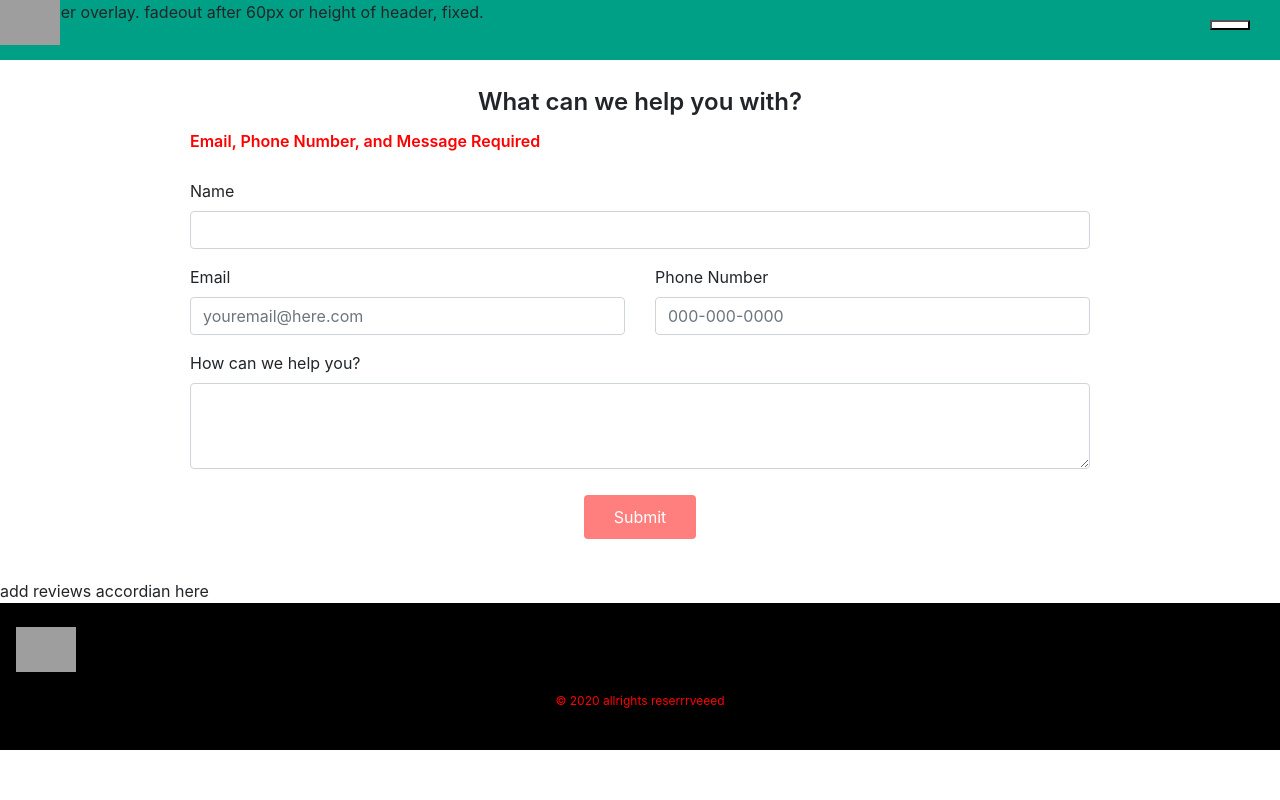
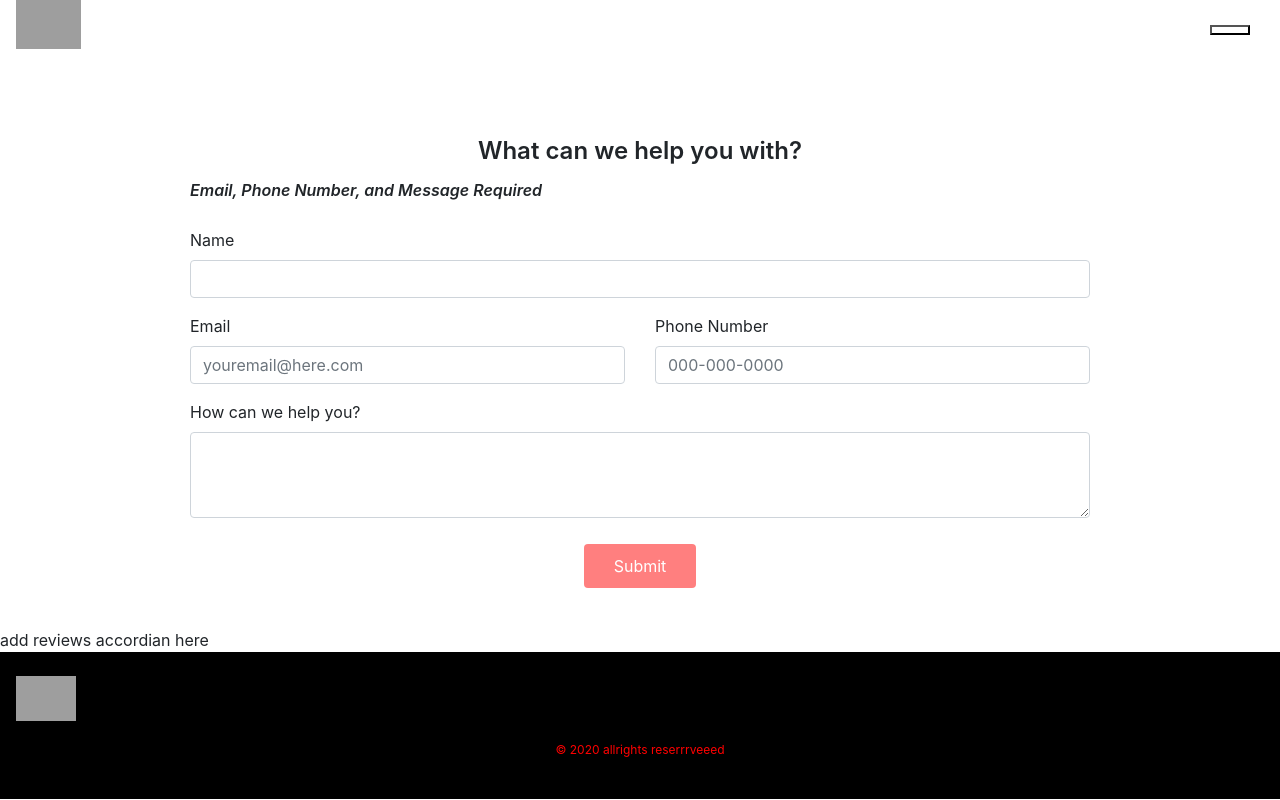
Before and after one commit to cesarcast1llo/jcc_const, a Next.js app: page /contact in a window 1280 px wide. Built offline with nearby package versions, Linux system fonts and the light colour scheme; grey boxes are pictures that could not be loaded.

Commit message:
add styling to fixed header using reactstrap on header component

```diff
--- a/components/FormErrors.js
+++ b/components/FormErrors.js
@@ -5,7 +5,7 @@ export const FormErrors = ({formErrors}) =>
     {Object.keys(formErrors).map((fieldName, i) => {
       if(formErrors[fieldName].length > 0){
         return (
-          <p key={i}>{fieldName} {formErrors[fieldName]}</p>
+          <p key={i}><span>{fieldName}</span> <span>{formErrors[fieldName]}</span></p>
         )
       } else {
         return '';
--- a/components/Header.js
+++ b/components/Header.js
@@ -1,5 +1,16 @@
-
-import Link from "next/link";
+import {
+  Collapse,
+  Navbar,
+  NavbarToggler,
+  NavbarBrand,
+  Nav,
+  NavItem,
+  NavLink,
+  UncontrolledDropdown,
+  DropdownToggle,
+  DropdownMenu,
+  DropdownItem,
+} from 'reactstrap';
 import useScrollPosition from "../hooks/useScrollPosition.js";
 import { withRouter } from 'next/router';
 import HamBurg from "./HamBurg";
@@ -23,22 +34,21 @@ const Header = ({ router }) => {
       scrollPos > 730 ? classAction = 'fadeIn' : classAction = 'fadeOut'
   : null;
 
-  // router.pathname === '/portfolio' ?
-  //   // width > 768 ?
-  //   scrollPos > 15 ? headerAction = 'fadeOut' : headerAction = 'fadeIn'
-  //   : null;
+  router.pathname === '/portfolio' ?
+    scrollPos > 50 ? classAction = 'fadeOut' : color = 'black' : null;
+    // scrollPos > 51 ? classAction = 'fadeIn' : null;
+
 
   return (
-    <div className={`header ${classAction}`} style={{backgroundColor: `${color}`,}} >
-      <div className="image-wrapper" >
-        <img src="../static/img/jcc.png" alt="JCC" />
-      </div>
-      fix header overlay. fadeout after 60px or height of header, fixed.
-      <div className={`nav-wrapper ${headerAction}`}>
-        <HamBurg />
-      </div>
-
-
+    <div className="header" style={{backgroundColor: `${color}`,}}>
+      <Navbar className={`nav-bar ${classAction}`}>
+        <NavbarBrand className="image-wrapper">
+          <img className="logo-img" src="../static/img/jcc.png" alt="JCC" />
+        </NavbarBrand>
+        <div className={`nav-wrapper ${headerAction}`}>
+          <HamBurg />
+        </div>
+      </Navbar>
     </div>
   );
 }
--- a/components/SubmitForm.js
+++ b/components/SubmitForm.js
@@ -17,6 +17,7 @@ class SubmitForm extends Component {
         numberValid: false,
         messageValid: false,
         formValid: false,
+        openMessage: 'Email, Phone Number, and Message Required'
       };
     }
    //  contact form validation
@@ -88,17 +89,9 @@ class SubmitForm extends Component {
       });
     }
 
-    getHighlightedText(text, higlight) {
-      let parts = text.split(new RegExp(`(${higlight})`, 'gi'));
-      return <span> { parts.map((part, i) =>
-          <span key={i} style={part.toLowerCase() === higlight.toLowerCase() ? { fontWeight: 'bold' } : {} }>
-              { part }
-          </span>)
-      } </span>;
-  }
-
   render() {
     const { formValid } = this.state;
+
     return (
       <Container className="submit">
          <Row>
@@ -109,8 +102,10 @@ class SubmitForm extends Component {
         <Form className="form" method="POST" action="sent">
           <div className="states">
 
+            {this.state.emailValid ? '' : this.state.openMessage}
+
             {this.state.formValid ? <div className="color">Email, Phone Number, and&nbsp;Message&nbsp;All&nbsp;Correct.</div> :
-             <div>Email, Phone Number, and&nbsp;Message&nbsp;Required <FormErrors className="animate shake" formErrors={this.state.formErrors} /></div>
+             <FormErrors className="animate shake" formErrors={this.state.formErrors} />
             }
 
           </div>
--- a/styles/components/header.scss
+++ b/styles/components/header.scss
@@ -1,26 +1,25 @@
 .header {
-   position: fixed;
+   // position: fixed;
    z-index: 12;
-   width: 100%;
-   height: 60px;
-   background-color: #00a087;
+
+   // @media(min-width: 768px) {
+   //    padding-bottom: 25px;
+   //    padding-top: 25px;
+   // }
+   .nav-bar {
+      padding: 0 0 0 1rem;
+      // background-color: red;s
+      position: relative;
 
       .image-wrapper {
-      background: red;
-      // padding-top: 15px;
-      // padding-bottom: 10px;
          display: block;
-      align-items: center;
-      justify-content: center;
+         padding: 0;
+         // align-items: center;
+         // justify-content: center;
 
-      @media(min-width: 768px) {
-         // padding-bottom: 25px;
-         // padding-top: 25px;
-      }
 
-      img {
-         max-width: 60px;
-         position: absolute;
+         .logo-img {
+            max-width: 65px;
             z-index: 11;
 
             @media(min-width: 767px) {
@@ -45,8 +44,7 @@
 
          #roundButton {
             background-color: rgb(255, 255, 255);
-         margin-bottom: 20px;
-         top: 20px;
+            top: 25px;
             right: 30px;
             width: 40px;
             height: 10px;
@@ -63,6 +61,7 @@
 
          #roundButton:active, :focus {
             box-shadow: none;
+         }
       }
    }
 }
--- a/styles/contact.scss
+++ b/styles/contact.scss
@@ -21,7 +21,7 @@
          font-size: .9rem;
          text-align: center;
          height: 65px;
-         color: red;
+         font-style: italic;
 
          @media(min-width: $S) {
             text-align: left;
@@ -30,6 +30,7 @@
 
          .color {
             color: green;
+            font-style: normal;
          }
 
          .formErrors {
@@ -46,10 +47,11 @@
                -webkit-animation-name: zoomIn;
                animation-name: zoomIn;
                animation-duration: .5s;
+
+               span:nth-child(2) {
+                  color: red;
+                }
             }
-            p:nth-child(2) {
-               color: red;
-             }
          }
       }
 
```
Also changed, not shown: components/Marquee.js (deleted, +0 -32 lines). Lines whose indentation alone changed are shown as unchanged.
